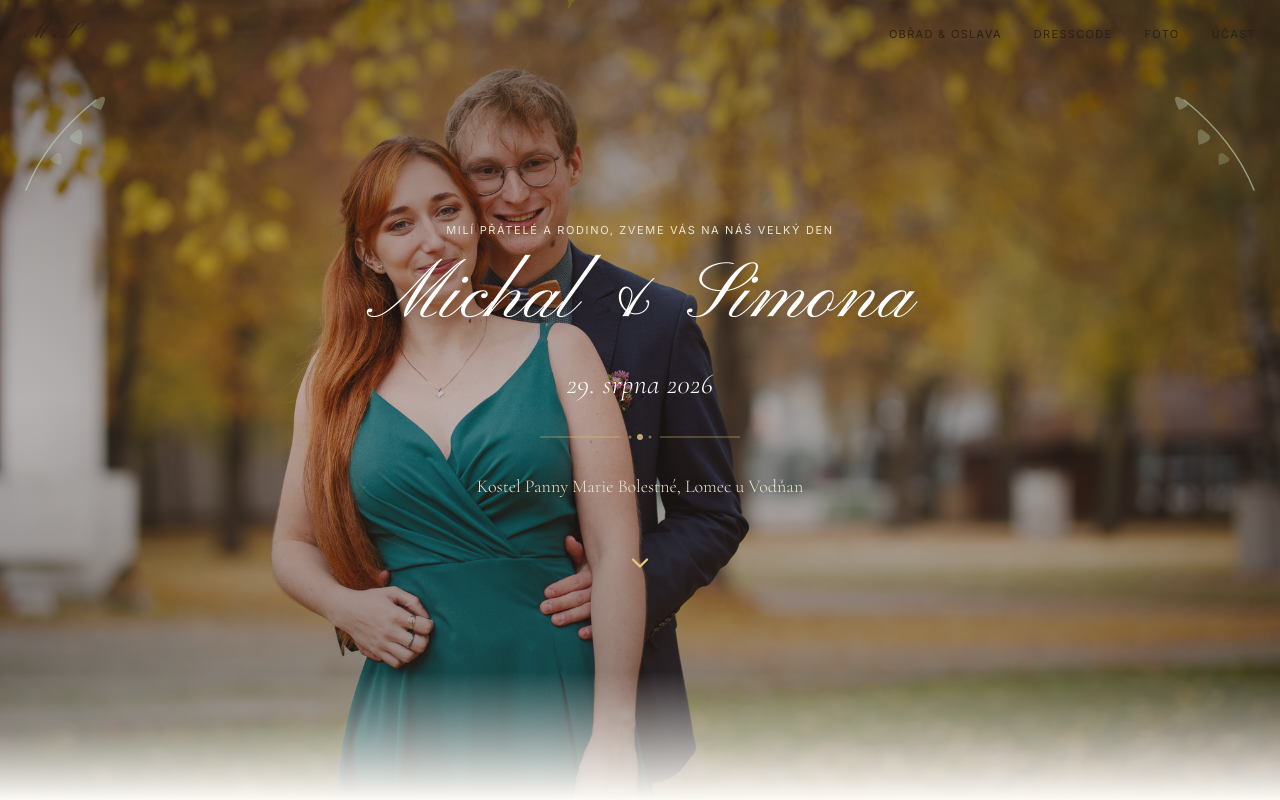
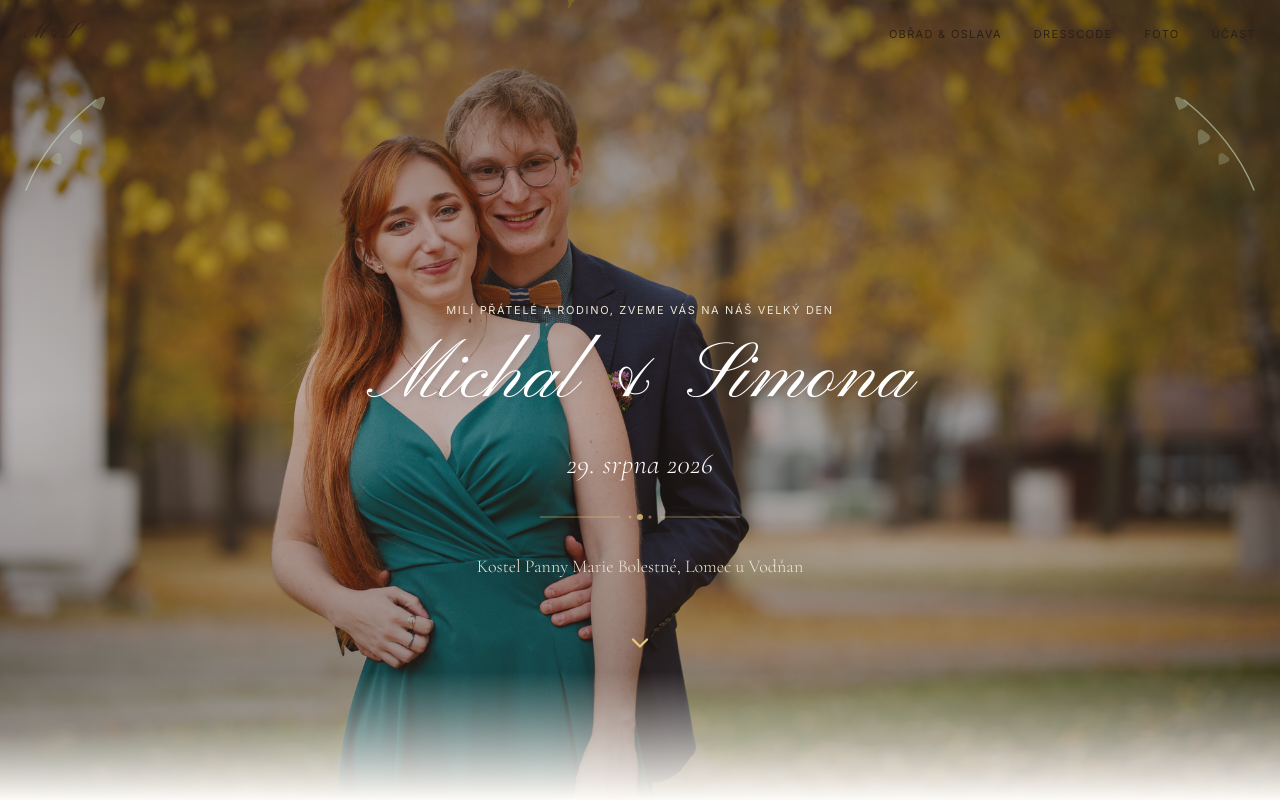
Before and after one commit to minnoroth/svatbamarkovi.cz, a React (Vite) app: page / in a window 1280 px wide. Shown: the top 800 px of the page. Built offline with nearby package versions, Linux system fonts and the light colour scheme.

Commit message:
Add margin top in order to avoid photo and text collision.

```diff
--- a/src/components/Hero.tsx
+++ b/src/components/Hero.tsx
@@ -25,7 +25,7 @@ export default function Hero() {
 
       {/* Content */}
       <div className="relative z-10 flex flex-col items-center text-center px-6">
-        <p className="font-sans text-label uppercase tracking-[0.15em] text-cream-200 mb-4 animate-fade-in [animation-delay:300ms]">
+        <p className="font-sans text-label uppercase tracking-[0.15em] text-cream-200 mb-4 mt-40 animate-fade-in [animation-delay:300ms]">
           Milí přátelé a rodino, zveme vás na náš velký den
         </p>
 
```
